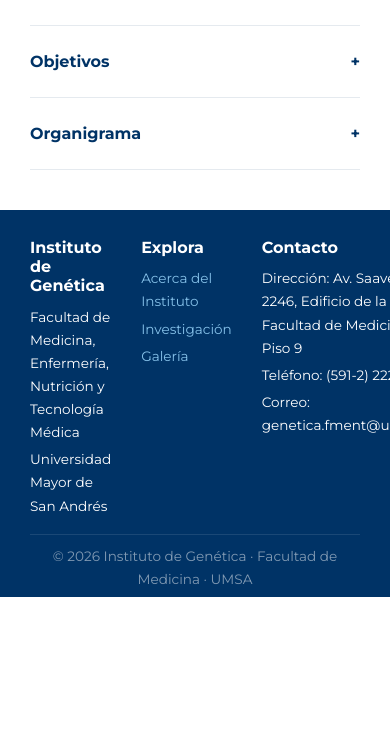
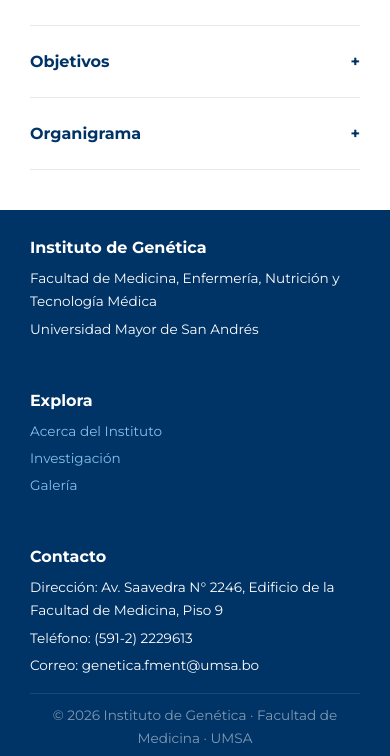
Before and after one commit to Lizi-Pilco-Pinto/Instituto, a Flask app: page /acerca in a window 390 px wide; the page is wider, and only the part inside the window is pictured. Shown: the part 2403-3159 px from the top of that part. Before the commit the page ends 3000 px from the top of that part, so only its background shows below. Run offline with Flask 3, Linux system fonts and the light colour scheme.

Commit message:
cambios1

```diff
--- a/app/static/css/style.css
+++ b/app/static/css/style.css
@@ -1735,7 +1735,7 @@ p {
     .hero-content h1 { font-size: 2.8rem; }
     .service-preview { grid-template-columns: 1fr; }
     .research-banner { grid-template-columns: 1fr; }
-    .footer-grid { grid-templat)e-columns: 1fr; gap: 30px; }
+    .footer-grid { grid-template-columns: 1fr; gap: 30px; }
     .update-grid { grid-template-columns: 1fr; }
     .hero-inner { grid-template-columns: 1fr; }
     .slide { background-position: center 30%; }
```
